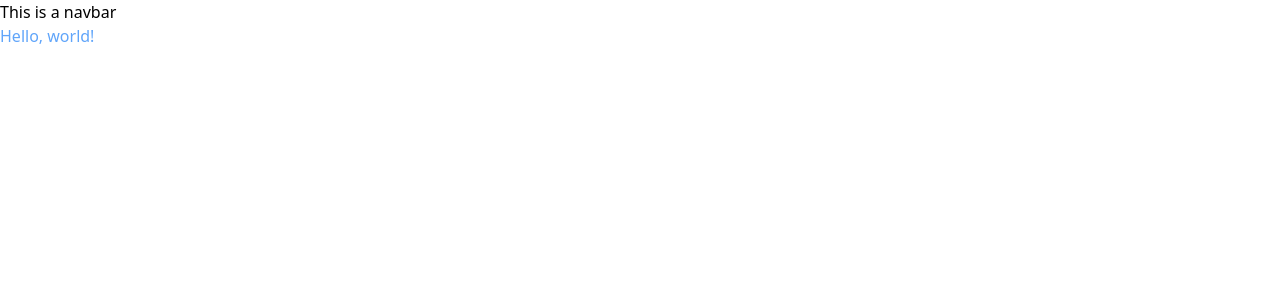
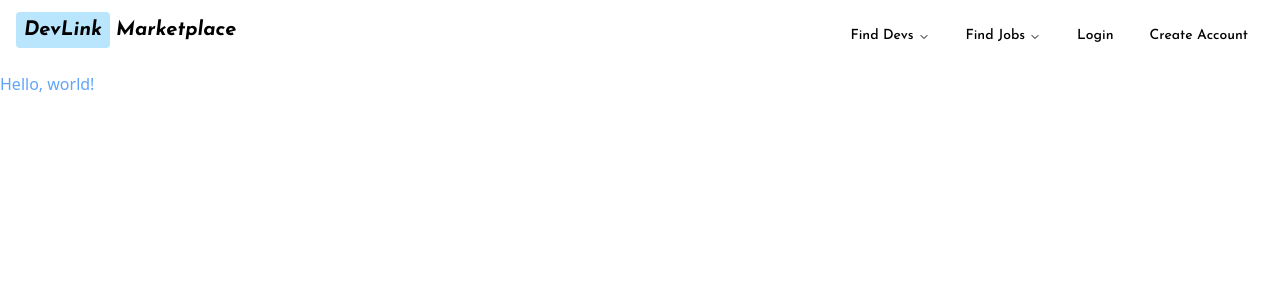
Before and after one commit to mal0ner/SIT313, a React (Vite) app in the folder Task4.1P/: page / in a window 1280 px wide. Shown: the top 300 px of the page. Built offline with nearby package versions, Linux system fonts and the light colour scheme.

Commit message:
added shadcn nav-menu component to navigation bar

```diff
--- a/Task4.1P/src/components/Navbar.tsx
+++ b/Task4.1P/src/components/Navbar.tsx
@@ -1,9 +1,107 @@
+'use client';
+
+import * as React from 'react';
+import { cn } from '@/lib/utils';
+
+//ShadCN Navigation Menu component import
+import {
+  NavigationMenu,
+  NavigationMenuContent,
+  // NavigationMenuIndicator,
+  NavigationMenuItem,
+  NavigationMenuLink,
+  NavigationMenuList,
+  NavigationMenuTrigger,
+  // NavigationMenuViewport,
+  navigationMenuTriggerStyle,
+} from '@/components/ui/navigation-menu';
+
 function Navbar() {
   return (
     <>
-      <p>This is a navbar</p>
+      <div className="flex justify-center md:justify-between font-josefin m-4">
+        <h1 className="font-bold italic text-xl select-none">
+          <span className="bg-sky-200 p-2 rounded hover:bg-blue-300 transition ease duration-200">
+            DevLink
+          </span>{' '}
+          Marketplace
+        </h1>
+        <nav className="bold hidden md:flex font-josefin">
+          <NavigationMenu>
+            <NavigationMenuList>
+              <NavigationMenuItem>
+                <NavigationMenuTrigger>Find Devs</NavigationMenuTrigger>
+                <NavigationMenuContent>
+                  <ul className="grid gap-1 p-6 md:w-[100px] lg:w-[200px]">
+                    <ListItem href="#" title="Frontend"></ListItem>
+                    <ListItem href="#" title="Backend"></ListItem>
+                    <ListItem href="#" title="Full-stack"></ListItem>
+                  </ul>
+                </NavigationMenuContent>
+              </NavigationMenuItem>
+
+              <NavigationMenuItem>
+                <NavigationMenuTrigger>Find Jobs</NavigationMenuTrigger>
+                <NavigationMenuContent>
+                  <ul className="grid gap-1 p-6 md:w-[100px] lg:w-[200px]">
+                    <ListItem href="#" title="Go"></ListItem>
+                    <ListItem href="#" title="C#"></ListItem>
+                    <ListItem href="#" title="Typescript"></ListItem>
+                    <ListItem href="#" title="Rust"></ListItem>
+                    <ListItem href="#" title="Python"></ListItem>
+                  </ul>
+                </NavigationMenuContent>
+              </NavigationMenuItem>
+
+              <NavigationMenuItem>
+                <NavigationMenuLink
+                  href="#"
+                  className={navigationMenuTriggerStyle()}
+                >
+                  Login
+                </NavigationMenuLink>
+              </NavigationMenuItem>
+
+              <NavigationMenuItem>
+                <NavigationMenuLink
+                  href="#"
+                  className={navigationMenuTriggerStyle()}
+                >
+                  Create Account
+                </NavigationMenuLink>
+              </NavigationMenuItem>
+            </NavigationMenuList>
+          </NavigationMenu>
+        </nav>
+      </div>
     </>
   );
 }
 
+const ListItem = React.forwardRef<
+  React.ElementRef<'a'>,
+  React.ComponentPropsWithoutRef<'a'>
+>(({ className, title, children, ...props }, ref) => {
+  return (
+    <li>
+      <NavigationMenuLink asChild>
+        <a
+          ref={ref}
+          className={cn(
+            'block select-none space-y-1 rounded-md p-4 leading-none no-underline outline-none transition-colors hover:bg-sky-200 hover:text-accent-foreground focus:bg-accent focus:text-accent-foreground',
+            className
+          )}
+          {...props}
+        >
+          <div className="text-sm font-medium leading-none">{title}</div>
+          <p className="line-clamp-2 text-sm leading-snug text-muted-foreground">
+            {children}
+          </p>
+        </a>
+      </NavigationMenuLink>
+    </li>
+  );
+});
+ListItem.displayName = 'ListItem';
+
 export default Navbar;
```
